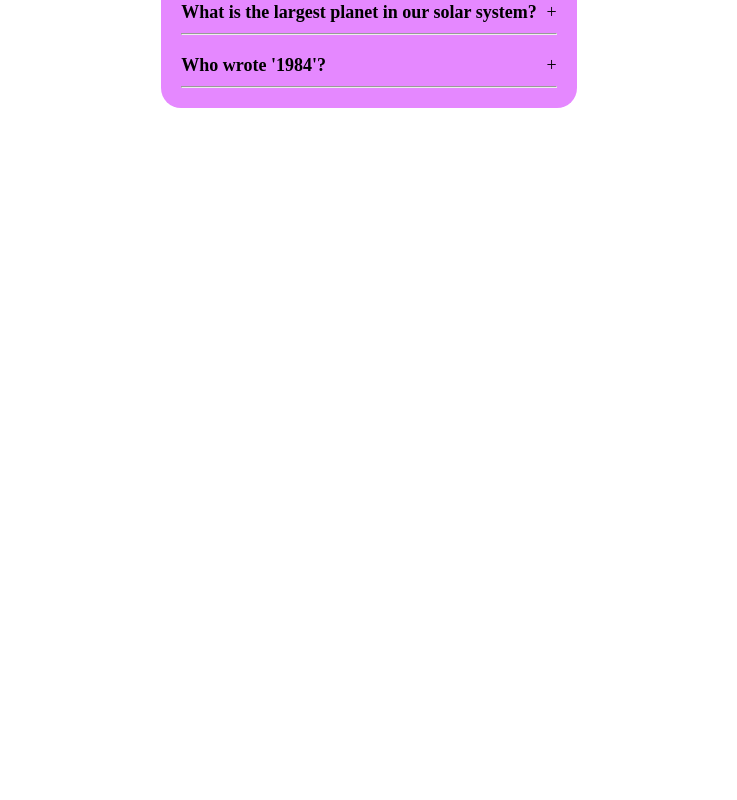
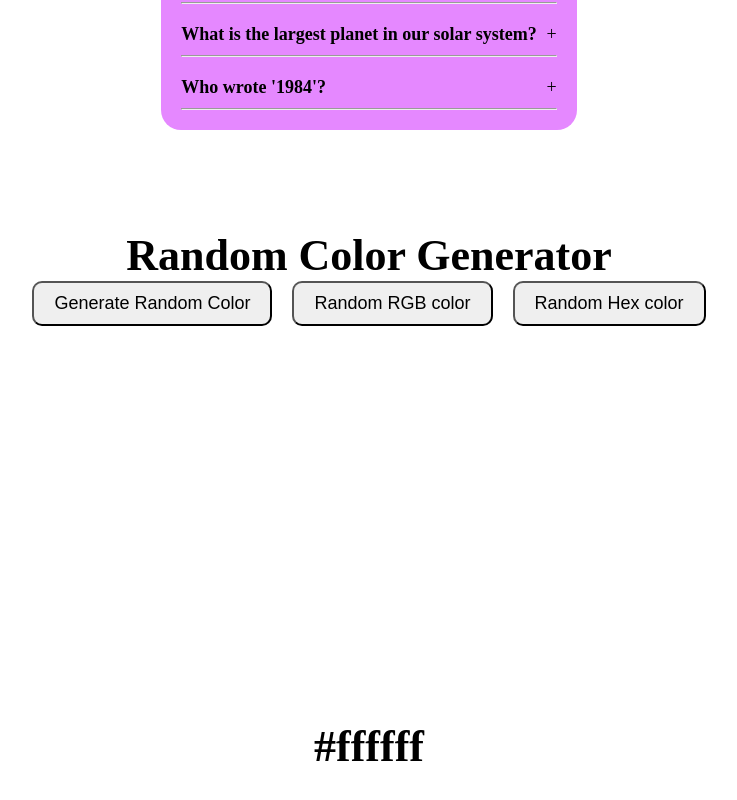
Before and after one commit to ImranullahKhann/reactProjects, a React (Vite) app: page / in a window 1280 px wide. Shown: the part 366-1166 px from the top of the page, without its empty margins (271-1008 px from the left). Before the commit the page ends 858 px from the top, so only its background shows below. Built offline with nearby package versions, Linux system fonts and the light colour scheme.

Commit message:
Add project 2-random color generator

```diff
--- a/src/projects/Layout.jsx
+++ b/src/projects/Layout.jsx
@@ -1,11 +1,17 @@
 import "./main.css";
-import Accordian from "./accordian/Accordian.jsx";
+import Accordian from "./accordion/Accordion.jsx";
+import RandomColo from "./randomColor/RandomColor.jsx";
+import RandomColor from "./randomColor/RandomColor.jsx";
 
 export default function Layout() {
   return (
     <>
-      <h1>Projects</h1>
-      <Accordian />
+      <h1 id="page-heading">6 React Projects</h1>
+      <hr id="separator" />
+      <div className="projects">
+        <Accordian />
+        <RandomColor />
+      </div>
     </>
   );
 }
--- a/src/projects/accordian/styles.css
+++ b/src/projects/accordion/styles.css
@@ -1,6 +1,5 @@
 .accordian {
   width: 100vw;
-  height: 100vh;
   display: flex;
   flex-direction: column;
   align-items: center;
@@ -42,4 +41,9 @@ hr {
   width: 20rem;
   height: 4rem;
   margin: 2rem 0rem;
+  cursor: pointer;
 }
+
+.accordian button:active {
+  background-color: rgb(238, 174, 255);
+}
--- a/src/projects/main.css
+++ b/src/projects/main.css
@@ -32,3 +32,17 @@ h5 {
 h6 {
   font-size: 2rem;
 }
+
+#page-heading {
+  text-align: center;
+}
+
+#separator {
+  margin-bottom: 2rem;
+}
+
+.projects {
+  display: flex;
+  flex-direction: column;
+  gap: 10rem;
+}
--- /dev/null
+++ b/src/projects/randomColor/RandomColor.jsx
@@ -0,0 +1,71 @@
+import "./styles.css";
+import { useState } from "react";
+
+export default function RandomColor() {
+  function randomGenerator(maxExclusive) {
+    return Math.floor(Math.random() * maxExclusive);
+  }
+
+  const [bgColor, setBgColor] = useState("#ffffff");
+  const [type, setType] = useState("hex");
+
+  function generateRandomHex() {
+    setType("hex");
+    const hexDigits = [
+      "0",
+      "1",
+      "2",
+      "3",
+      "4",
+      "5",
+      "6",
+      "7",
+      "8",
+      "9",
+      "A",
+      "B",
+      "C",
+      "D",
+      "E",
+      "F",
+    ];
+
+    let randomHex = "#";
+    for (let i = 0; i < 6; i++)
+      randomHex += hexDigits[randomGenerator(hexDigits.length)];
+
+    setBgColor(randomHex);
+  }
+
+  function generateRandomRGB() {
+    setType("rgb");
+    let randomRGB = "rgb(";
+    for (let i = 0; i < 3; i++) randomRGB += randomGenerator(256) + ",";
+    randomRGB = randomRGB.substring(0, randomRGB.length - 1) + ")";
+
+    setBgColor(randomRGB);
+  }
+
+  return (
+    <div className="random-color">
+      <h2>Random Color Generator</h2>
+      <div className="interface">
+        <button
+          onClick={type === "hex" ? generateRandomHex : generateRandomRGB}
+        >
+          Generate Random Color
+        </button>
+        <button onClick={generateRandomRGB}>Random RGB color</button>
+        <button onClick={generateRandomHex}>Random Hex color</button>
+      </div>
+      <div
+        className="color-block"
+        style={{
+          backgroundColor: bgColor,
+        }}
+      >
+        <h2>{bgColor}</h2>
+      </div>
+    </div>
+  );
+}
--- /dev/null
+++ b/src/projects/randomColor/styles.css
@@ -0,0 +1,30 @@
+.random-color {
+  width: 100vw;
+  display: flex;
+  flex-direction: column;
+  align-items: center;
+}
+
+.random-color > h2 {
+  text-align: center;
+}
+
+.interface {
+  display: flex;
+  gap: 2rem;
+  margin-bottom: 2rem;
+}
+
+.interface button {
+  padding: 1rem 2rem;
+  border-radius: 1rem;
+  cursor: pointer;
+}
+
+.color-block {
+  width: 100%;
+  height: 80rem;
+  display: flex;
+  justify-content: center;
+  align-items: center;
+}
```
Also changed, not shown: src/projects/accordion/Accordion.jsx (renamed from src/projects/accordian/Accordian.jsx), src/projects/accordion/components/MultipleSelec.jsx (renamed from src/projects/accordian/components/MultipleSelec.jsx), src/projects/accordion/components/SingleSelec.jsx (renamed from src/projects/accordian/components/SingleSelec.jsx), src/projects/accordion/data.js (renamed from src/projects/accordian/data.js).
